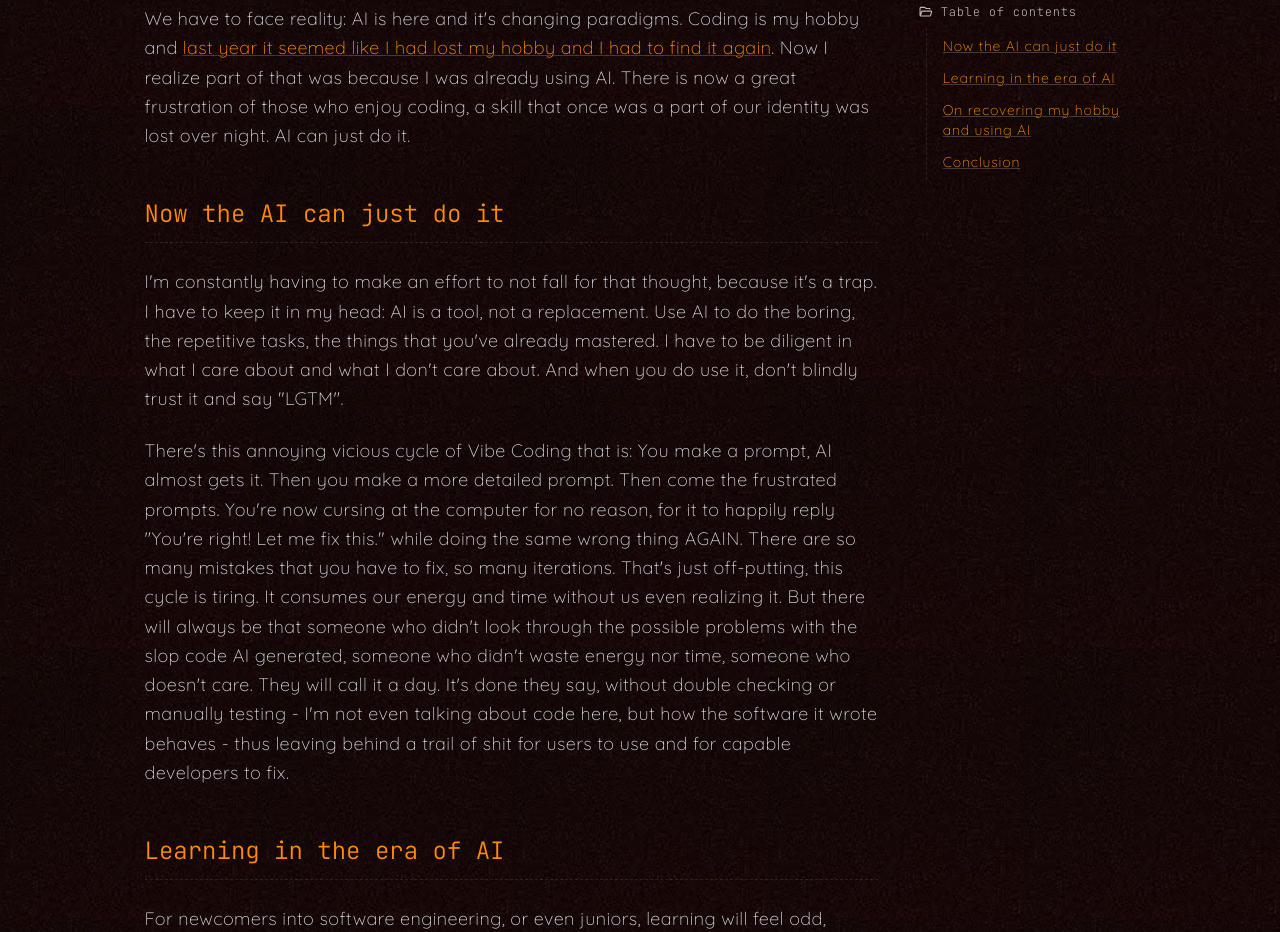
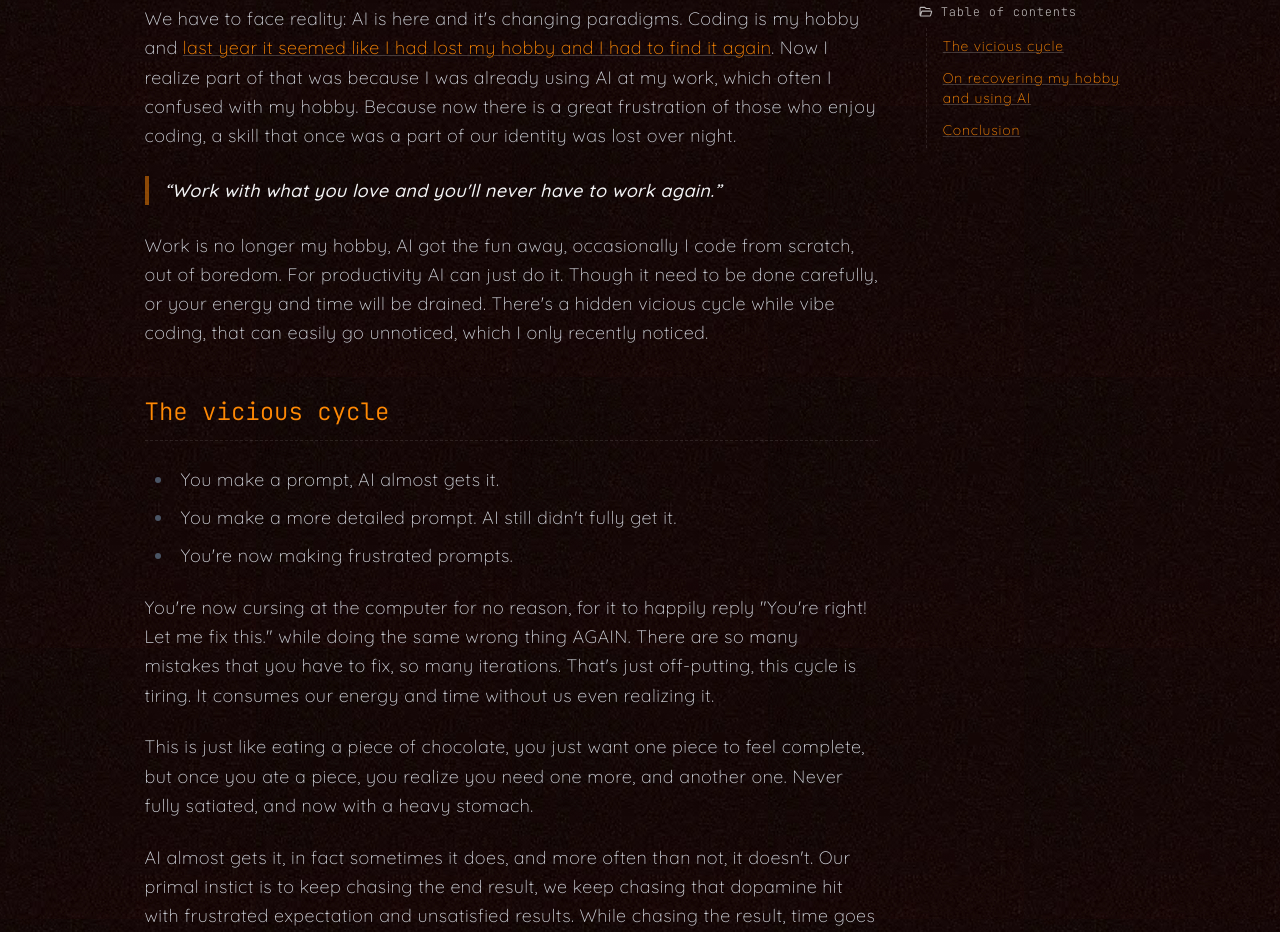
Before and after one commit to pedroni/pedroni, a Next.js app: page /en/blog/how-i-recoverd-my-coding-hobby-and-how-i-see-ai in a window 1280 px wide. Shown: the part 436-1368 px from the top of the page. Built offline with nearby package versions, Linux system fonts and the light colour scheme.

Commit message:
remove newcomers advise

```diff
--- a/src/posts/how-i-recoverd-my-coding-hobby-and-how-i-see-ai.mdx
+++ b/src/posts/how-i-recoverd-my-coding-hobby-and-how-i-see-ai.mdx
@@ -6,26 +6,27 @@ export const metadata = {
   draft: true
 }
 
-We have to face reality: AI is here and it's changing paradigms. Coding is my hobby and [last year it seemed like I had lost my hobby and I had to find it again](/blog/learning-a-new-programming-language#trying-something-different). Now I realize part of that was because I was already using AI. There is now a great frustration of those who enjoy coding, a skill that once was a part of our identity was lost over night. AI can just do it.
+We have to face reality: AI is here and it's changing paradigms. Coding is my hobby and [last year it seemed like I had lost my hobby and I had to find it again](/blog/learning-a-new-programming-language#trying-something-different). Now I realize part of that was because I was already using AI at my work, which often I confused with my hobby. Because now there is a great frustration of those who enjoy coding, a skill that once was a part of our identity was lost over night.
 
-## Now the AI can just do it
+> Work with what you love and you'll never have to work again.
 
-I'm constantly having to make an effort to not fall for that thought, because it's a trap. I have to keep it in my head: AI is a tool, not a replacement. Use AI to do the boring, the repetitive tasks, the things that you've already mastered. I have to be diligent in what I care about and what I don't care about. And when you do use it, don't blindly trust it and say "LGTM".
-
-There's this annoying vicious cycle of Vibe Coding that is: You make a prompt, AI almost gets it. Then you make a more detailed prompt. Then come the frustrated prompts. You're now cursing at the computer for no reason, for it to happily reply "You're right! Let me fix this." while doing the same wrong thing AGAIN. There are so many mistakes that you have to fix, so many iterations. That's just off-putting, this cycle is tiring. It consumes our energy and time without us even realizing it. But there will always be that someone who didn't look through the possible problems with the slop code AI generated, someone who didn't waste energy nor time, someone who doesn't care. They will call it a day. It's done they say, without double checking or manually testing - I'm not even talking about code here, but how the software it wrote behaves - thus leaving behind a trail of shit for users to use and for capable developers to fix.
+Work is no longer my hobby, AI got the fun away, occasionally I code from scratch, out of boredom. For productivity AI can just do it. Though it need to be done carefully, or your energy and time will be drained. There's a hidden vicious cycle while vibe coding, that can easily go unnoticed, which I only recently noticed.
 
 
-## Learning in the era of AI
+## The vicious cycle
 
-For newcomers into software engineering, or even juniors, learning will feel odd, there's so much noise nowadays. Doing something by hand sometimes will make you feel stupid, like wasting time on something meaningless.
+- You make a prompt, AI almost gets it.
+- You make a more detailed prompt. AI still didn't fully get it.
+- You're now making frustrated prompts.
 
-I'd recommend everyone who is currently learning how to code to take a step back, and NOT use AI, do not use it to generate code for you. Make an effort to solve problems by yourself. Use it ONLY after you've built things by yourself - alone - without a tutorial. You have to know the foundation or else everything will fall apart.
+You're now cursing at the computer for no reason, for it to happily reply "You're right! Let me fix this." while doing the same wrong thing AGAIN. There are so many mistakes that you have to fix, so many iterations. That's just off-putting, this cycle is tiring. It consumes our energy and time without us even realizing it.
 
-It's like when you're a kid, there is a reason why you were taught without a calculator. You have to understand the concepts, you have to understand the basics, then you use the tool that will give out the answers, you have to make the connections in your brain to understand what's going on, so that you can be the one who's driving. The one in charge. You need to understand the logic behind what you're doing, because at least now, AI doesn't do 100% on its own, there is still the need for a complete product, and one can only achieve it with a capable team and a capable mind.
+This is just like eating a piece of chocolate, you just want one piece to feel complete, but once you ate a piece, you realize you need one more, and another one. Never fully satiated, and now with a heavy stomach.
+
+AI almost gets it, in fact sometimes it does, and more often than not, it doesn't. Our primal instict is to keep chasing the end result, we keep chasing that dopamine hit with frustrated expectation and unsatisfied results. While chasing the result, time goes by without you even realizing it. Making you tired.
 
 ## On recovering my hobby and using AI
 
-Work is no longer my hobby, AI got the fun away, occasionally I code from scratch, out of boredom. For productivity AI can just do it. The vicious cycle is something to be avoided. I'm using AI diligently. Not cursing it, not getting angry at it, it's just a tool, and I'm in the driver's seat. My hobby will live elsewhere: I'm learning again, I'm after new concepts and challenges that will keep my brain active.
 
 To keep my hobby alive I'm writing code by hand, using books, documentation, and sometimes video tutorials. I'm learning again, it's a slow path, but one that I'm enjoying. At work, that's a different story, I care more about productivity, and that's probably why last year it seemed like I had lost my hobby and I had to find it again.
 
@@ -44,4 +45,4 @@ I always start a conversation with the following, the last being the most import
 
 ## Conclusion
 
-AI is a tool. Use it for your benefit, don't let it ruin your fun. Be diligent, don't get your energy drained on the vicious cycle, take action.
+AI is a tool. Use it for your benefit, don't let it ruin your fun. I'm using AI diligently. Not cursing it, not getting angry at it, it's just a tool, and I'm in the driver's seat. For work once it can't deliver on my prompt, I know I can take the wheel and finish it off, I won't fall into the vicious cycle. I'm not an AI addicted. After all, AI is an imperfect tool. My hobby will live elsewhere.
```
